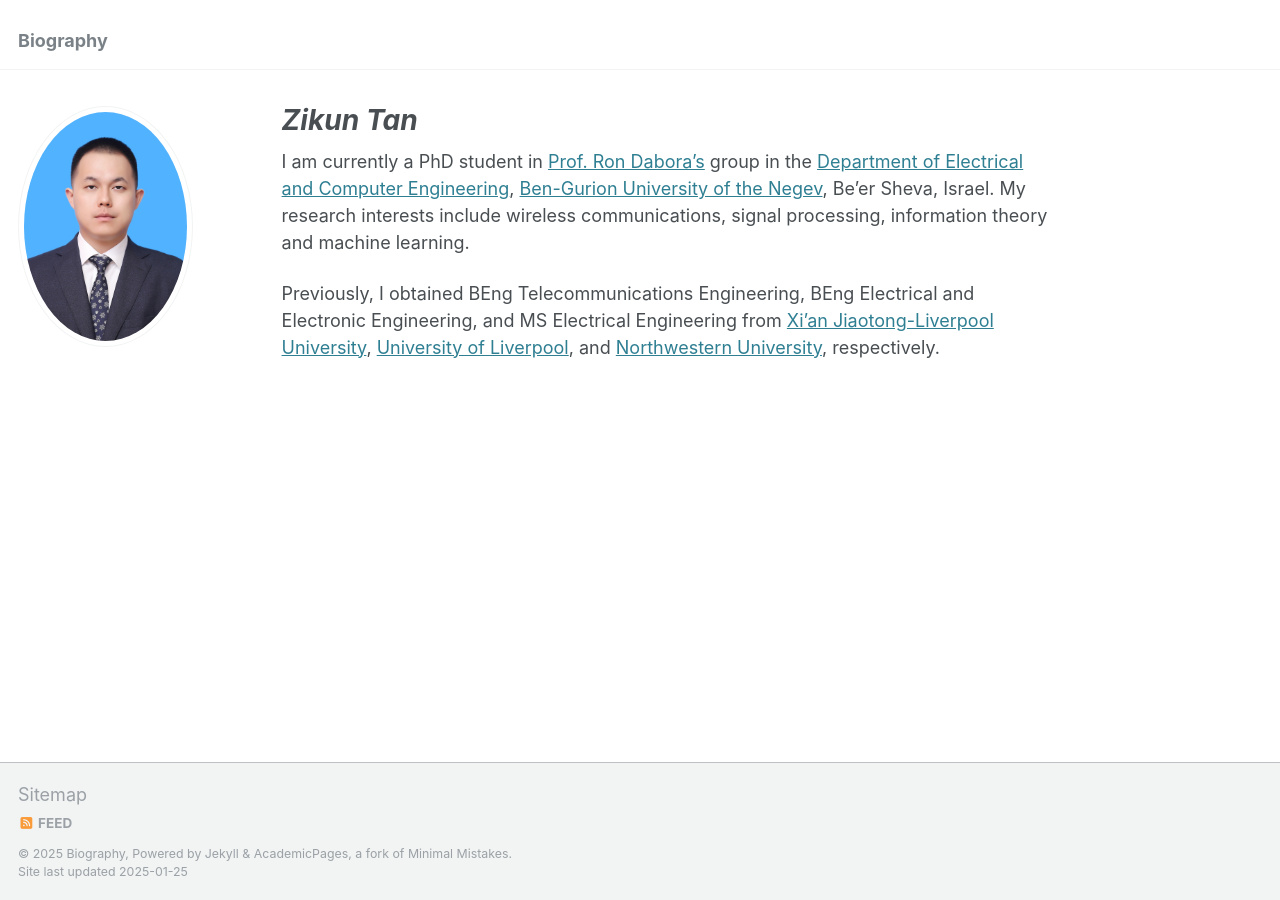
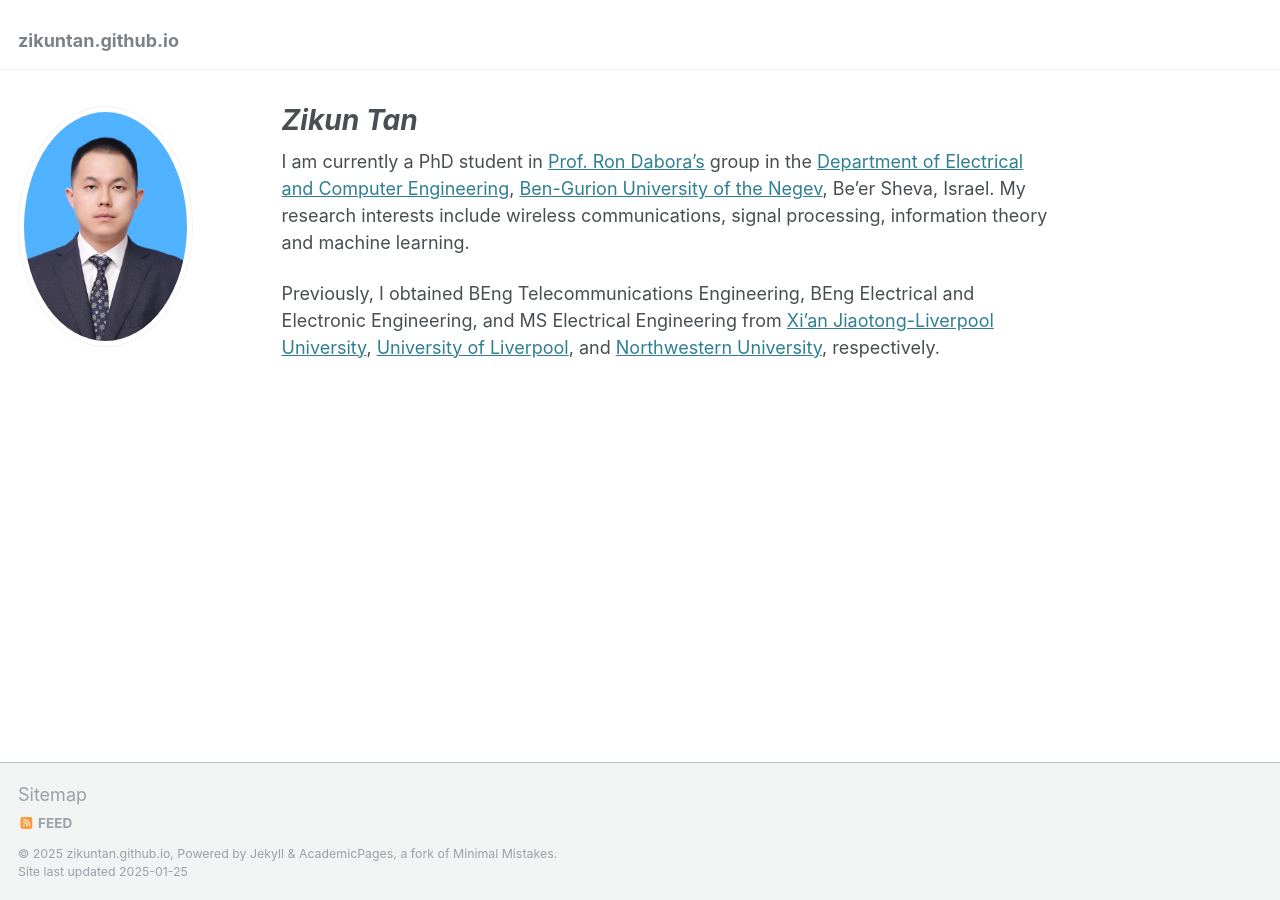
Before and after one commit to ZikunTan/zikuntan.github.io, a Jekyll site: the page built from _pages/about.md, in a window 1280 px wide. Built offline with Jekyll 4.4.1, drawn with Linux system fonts in a browser that asks for light colours.

Commit message:
Update _config.yml

```diff
--- a/_config.yml
+++ b/_config.yml
@@ -8,7 +8,7 @@
 
 # Basic Site Settings
 # locale                   : "en-US"
-title                    : "Biography"
+# title                    : "Biography"
 # title_separator          : "-"
 # name                     : &name "Your Name"
 # description              : &description "personal description"
```
